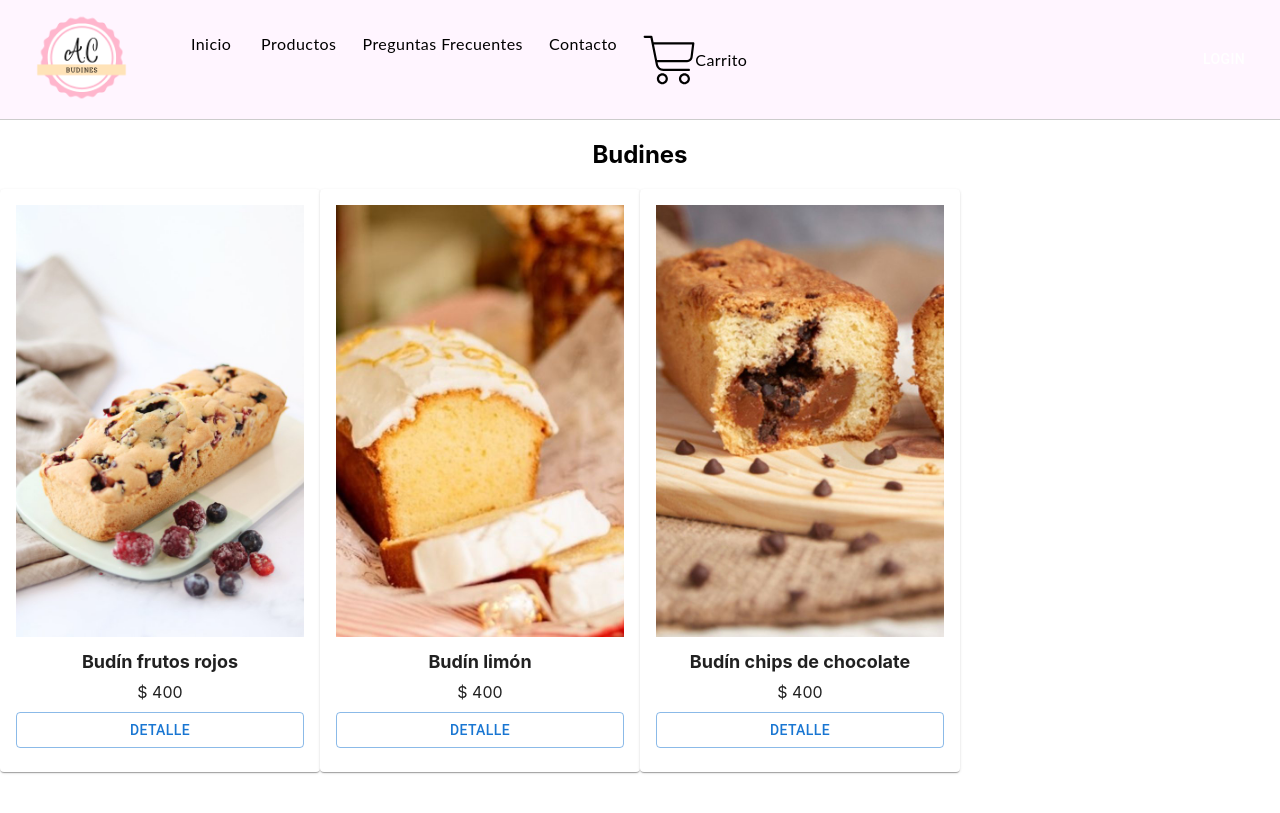
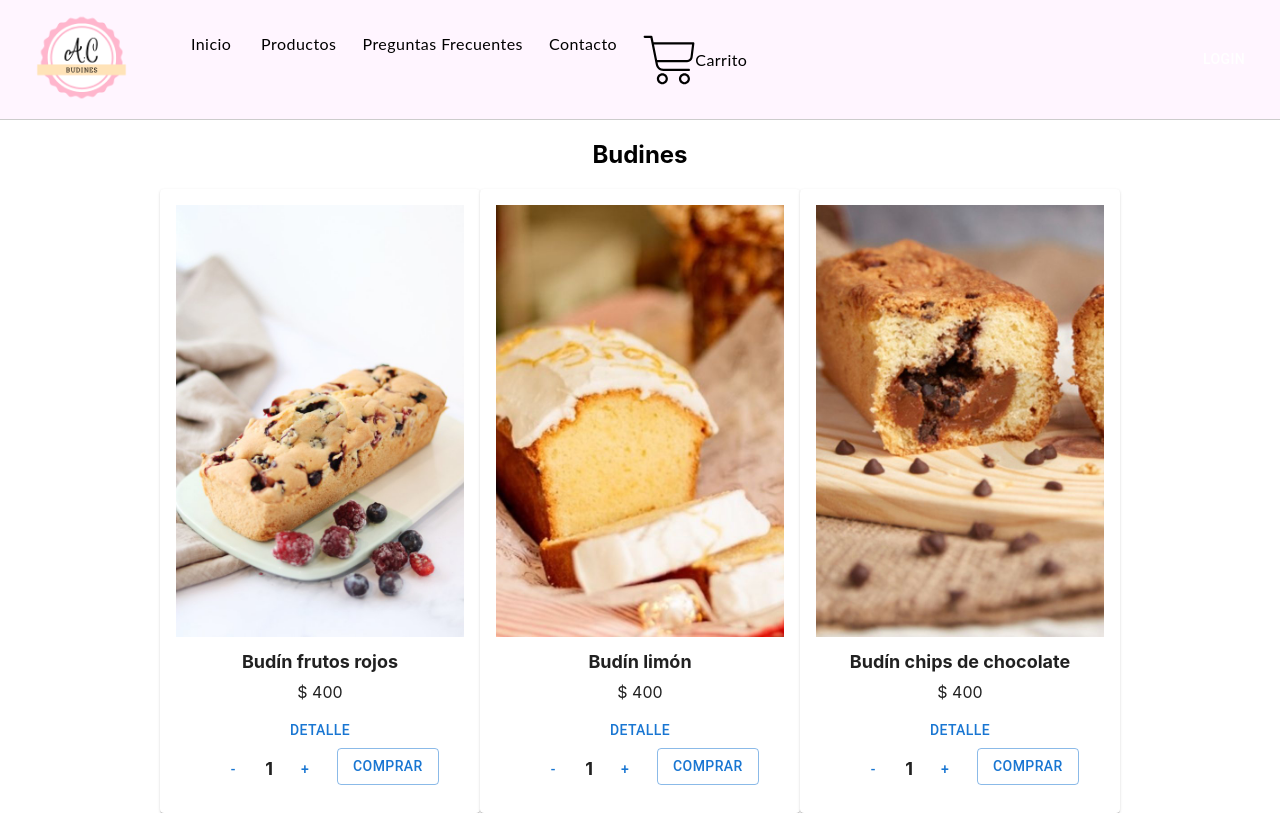
Before and after one commit to AbyGalarza/react, a React (Create React App) app: page / in a window 1280 px wide. Built offline with nearby package versions, Linux system fonts and the light colour scheme.

Commit message:
Desafío contador

```diff
--- a/src/App.js
+++ b/src/App.js
@@ -1,7 +1,7 @@
 import React from 'react';
 import './App.css';
 import NavBar from './components/NavBar/NavBar';
-import CardList from './components/CardList/CardList';
+import ItemListContainer from './components/ItemListContainer/ItemListContainer';
 import SnackBar from './components/SnackBar/SnackBar';
 
 
@@ -11,7 +11,7 @@ function App() {
   return (
     <div className="App">
       <NavBar />
-      <CardList/>
+      <ItemListContainer/>
 
     </div>
   );
--- /dev/null
+++ b/src/components/ItemCount/ItemCount.css
@@ -0,0 +1,4 @@
+.count-item{
+    display: flex;
+    justify-content: center;
+}
--- /dev/null
+++ b/src/components/ItemCount/ItemCount.js
@@ -0,0 +1,27 @@
+import { Button } from "@mui/material";
+import React from "react";
+import { useState } from "react";
+import './ItemCount.css'
+
+const ItemCount = ()=>{
+    const [count, setCount]= useState(1)
+    const [stock, setStock]= useState(5)
+
+    const addCount = ()=>{
+        setCount(count + 1)
+    }
+    const removeCount = ()=>{
+        setCount(count - 1)
+    }
+    return(
+        <div className="count-item">
+        <Button onClick={removeCount} disabled={count == 0}>-</Button>
+        <p>{count}</p>
+        <Button onClick={addCount} disabled={count >= 5}>+</Button>
+        <div><Button onClick={console.log(count)} variant={'outlined'}>Comprar</Button></div>
+        </div>
+
+    )
+}
+
+export default ItemCount
--- /dev/null
+++ b/src/components/ItemListContainer/ItemListContainer.css
@@ -0,0 +1,5 @@
+.general-container{
+    display: flex;
+    justify-content: center;
+
+}
--- a/src/components/CardList/CardList.js
+++ b/src/components/ItemListContainer/ItemListContainer.js
@@ -1,9 +1,10 @@
 import React from "react"
 import { Grid } from "@mui/material"
 import CardItem from "../cards/Cards"
+import './ItemListContainer.css'
 
 
-const CardList = ()=> {
+const ItemListContainer = ()=> {
     return(
         <>
         <h2>Budines</h2>
@@ -22,4 +23,4 @@ const CardList = ()=> {
     )
 }
 
-export default CardList
+export default ItemListContainer
--- a/src/components/cards/Cards.js
+++ b/src/components/cards/Cards.js
@@ -3,6 +3,7 @@ import Card from '@mui/material/Card';
 import CardContent from '@mui/material/CardContent';
 import CardActions, { Button } from "@mui/material";
 import './Cards.css';
+import ItemCount from "../ItemCount/ItemCount";
 
 const CardItem = ({image, title, price}) => {
     return (
@@ -14,7 +15,8 @@ const CardItem = ({image, title, price}) => {
                     </div>
                     <p>{title}</p>
                     <span>$ {price}</span>
-                    <Button variant={'outlined'}>Detalle</Button>
+                    <Button>Detalle</Button>
+                    <ItemCount></ItemCount>
                 </div >
             </CardContent>
         </Card>
```
